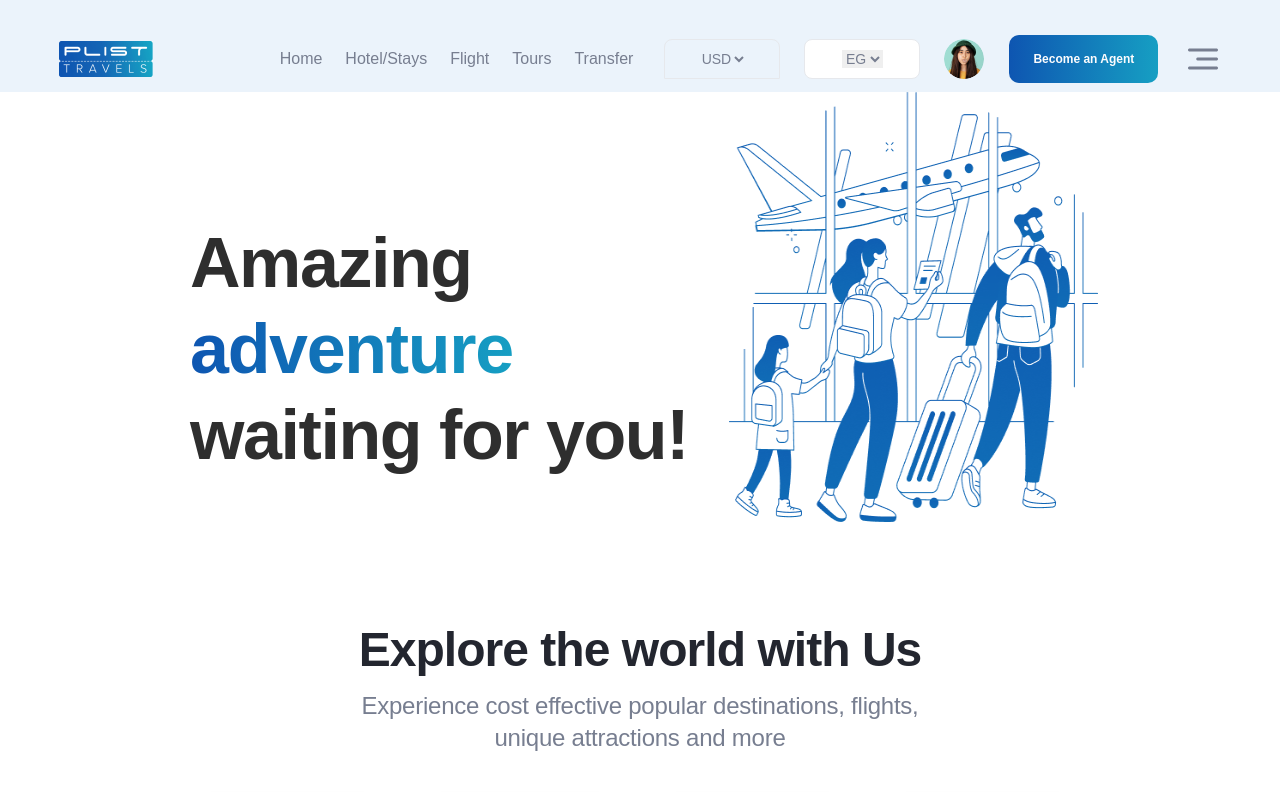
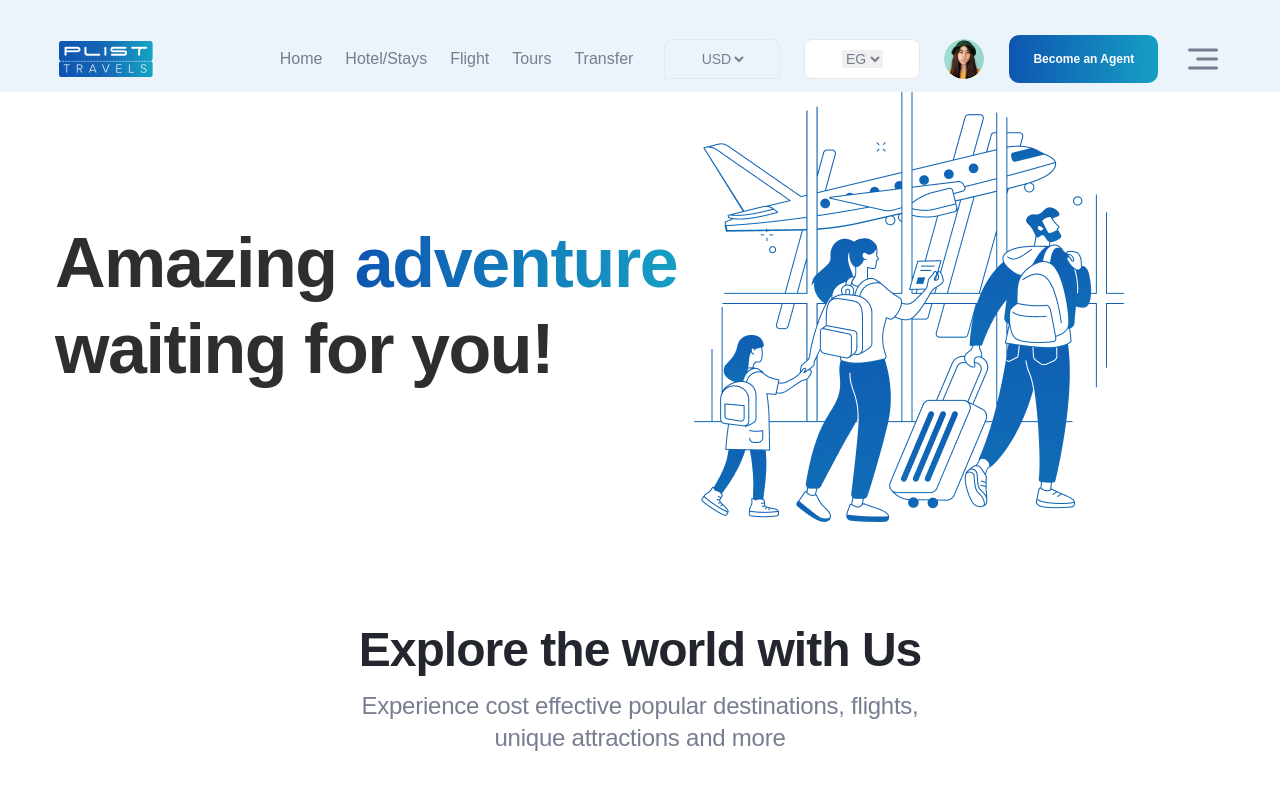
Before and after one commit to CodeQuivers/plist-travels, a React (Vite) app: page / in a window 1280 px wide. Shown: the top 792 px of the page. Built offline with nearby package versions, Linux system fonts and the light colour scheme.

Commit message:
home page hero section width fixed

```diff
--- a/src/components/home/hero/HeroSection.jsx
+++ b/src/components/home/hero/HeroSection.jsx
@@ -3,8 +3,8 @@ import "./heroSection.css";
 
 const HeroSection = () => {
   return (
-    <div className="flex items-center justify-center">
-      <div className="flex items-center mx-[135px]">
+    <div className="flex items-center">
+      <div className="flex items-center">
         <div className="w-auto h-[175px]">
           <h1 className="hero-p text-[70px]">
             Amazing{" "}
```
